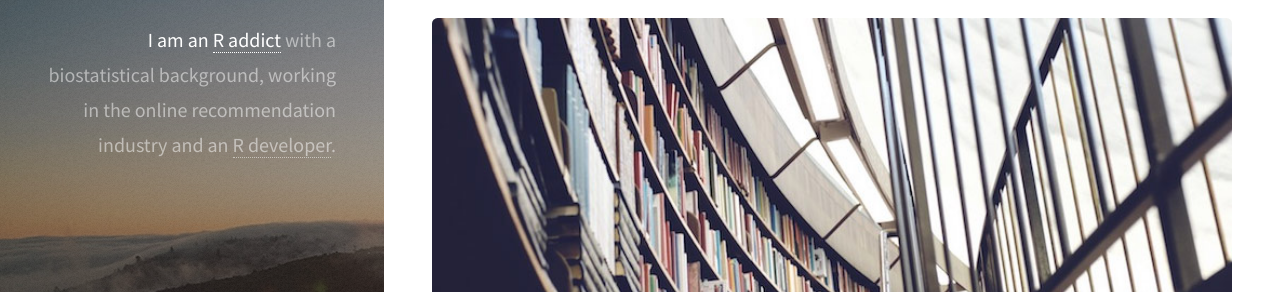
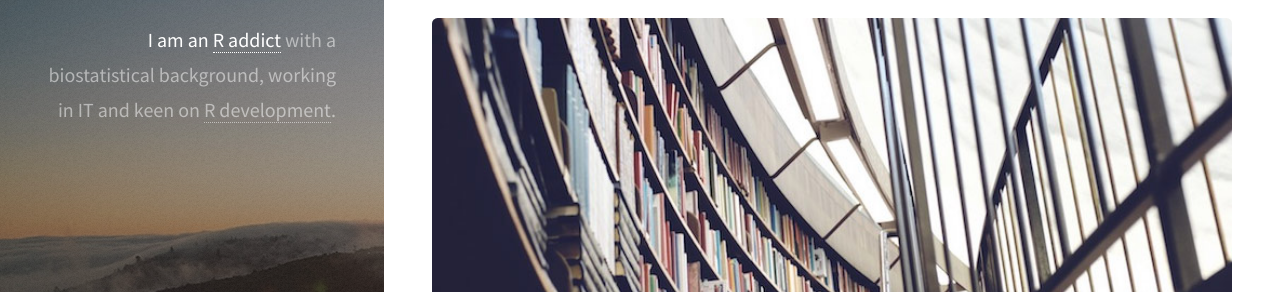
Before and after one commit to MarcinKosinski/MarcinKosinski.github.io, a Jekyll site: the page built from index.html, in a window 1280 px wide. Shown: the part 198-490 px from the top of the page. Built offline with Jekyll 4.4.1, drawn with Linux system fonts in a browser that asks for light colours.

Commit message:
bio update

```diff
--- a/_layouts/default.html
+++ b/_layouts/default.html
@@ -23,8 +23,8 @@
       <header id="header">
           <a href="#" class="image avatar"><img src="/images/avatar.jpg" alt="" /></a>
           <h1><strong>I am an <a href="/">R addict</a></strong> with a biostatistical<br />
-          background, working in the online recommendation industry <br />
-          and an <a href="http://github.com/MarcinKosinski">R developer</a>.</h1>
+          background, working in IT <br />
+          and keen on <a href="http://github.com/MarcinKosinski">R development</a>.</h1>
       </header>
 
 
```
